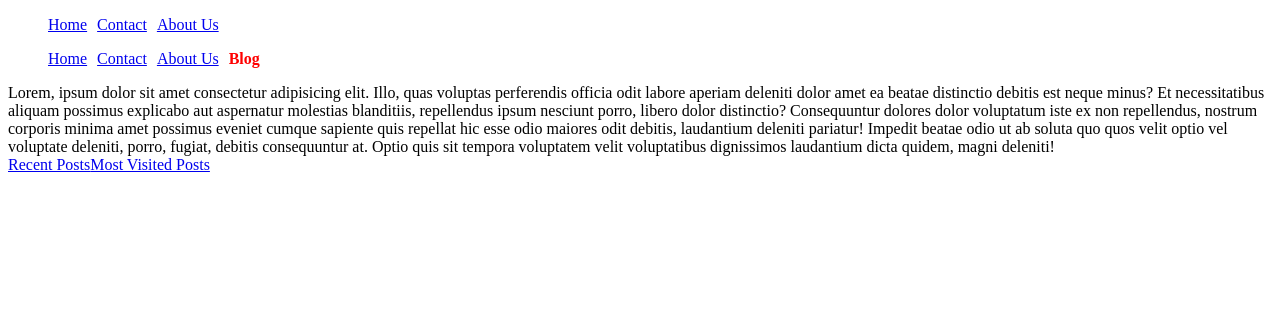
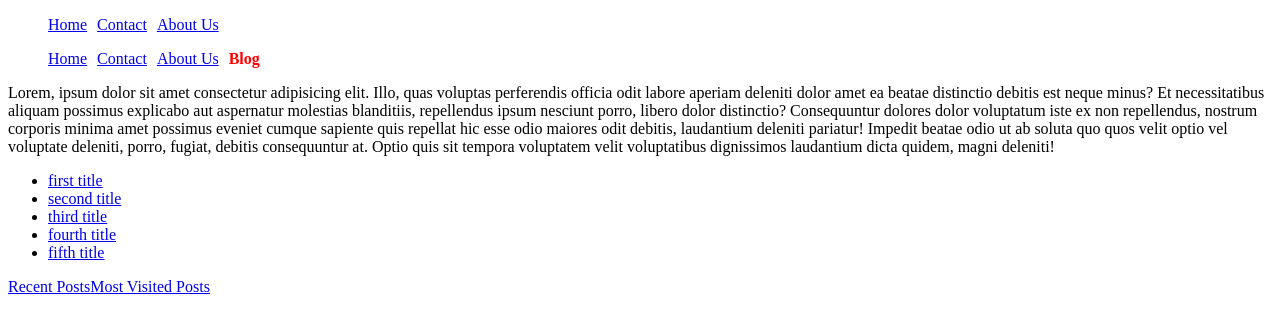
Before and after one commit to jumahmohammadi/reactCourse, a React (Vite) app: page /blog in a window 1280 px wide. Shown: the top 330 px of the page. Built offline with nearby package versions, Linux system fonts and the light colour scheme.

Commit message:
Lesson 9 - URL Params & Search Params

```diff
--- a/src/components/App.jsx
+++ b/src/components/App.jsx
@@ -8,6 +8,8 @@ import Header from './pages/Header.jsx';
 import Blog from './pages/blog/Blog.jsx';
 import NewPosts from './pages/blog/NewPosts.jsx';
 import VisitedPosts from './pages/blog/VisitedPosts.jsx';
+import PostDetail from './pages/blog/PostDetail.jsx';
+import Search from './pages/blog/Search.jsx';
 
 
 function App() {
@@ -22,6 +24,8 @@ function App() {
            <Route path='recents' Component={NewPosts}></Route>
            <Route path='most-visited' Component={VisitedPosts}></Route>
         </Route>
+        <Route path='/post-detail/:post_id' Component={PostDetail}></Route>
+        <Route path='/search' Component={Search}></Route>
         <Route path='*' Component={NotFound}></Route>
     </Routes>
 
--- a/src/components/pages/blog/Blog.jsx
+++ b/src/components/pages/blog/Blog.jsx
@@ -5,6 +5,13 @@ function Blog(){
         <>
            <div>
               Lorem, ipsum dolor sit amet consectetur adipisicing elit. Illo, quas voluptas perferendis officia odit labore aperiam deleniti dolor amet ea beatae distinctio debitis est neque minus? Et necessitatibus aliquam possimus explicabo aut aspernatur molestias blanditiis, repellendus ipsum nesciunt porro, libero dolor distinctio? Consequuntur dolores dolor voluptatum iste ex non repellendus, nostrum corporis minima amet possimus eveniet cumque sapiente quis repellat hic esse odio maiores odit debitis, laudantium deleniti pariatur! Impedit beatae odio ut ab soluta quo quos velit optio vel voluptate deleniti, porro, fugiat, debitis consequuntur at. Optio quis sit tempora voluptatem velit voluptatibus dignissimos laudantium dicta quidem, magni deleniti!
+              <ul>
+                <li><Link to="/post-detail/1">first title</Link></li>
+                <li><Link to="/post-detail/2">second title</Link></li>
+                <li><Link to="/post-detail/3">third title</Link></li>
+                <li><Link to="/post-detail/4">fourth title</Link></li>
+                <li><Link to="/post-detail/5">fifth title</Link></li>
+              </ul>
            </div>
            <div>
               <Link to="recents">Recent Posts</Link>
--- /dev/null
+++ b/src/components/pages/blog/PostDetail.jsx
@@ -0,0 +1,13 @@
+import { useParams } from "react-router-dom"
+
+export default function PostDetail() {
+   const params=useParams();
+   const postid=params.post_id;
+  return (
+    <div>
+        <h1>Post Detail </h1>
+        <h2>Post Id {postid}</h2>
+
+    </div>
+  )
+}
--- /dev/null
+++ b/src/components/pages/blog/Search.jsx
@@ -0,0 +1,14 @@
+import { useSearchParams } from "react-router-dom"
+
+
+export default function Search() {
+  const [searchParam,setSearchParam]=useSearchParams();
+
+  return (
+    <div>
+        <input type="text" placeholder="Search Posts" onBlur={(e)=>setSearchParam({'qry':e.target.value})}/>
+        <h1>Search Component <mark>{searchParam.get('qry')}</mark> </h1>
+
+    </div>
+  )
+}
```
